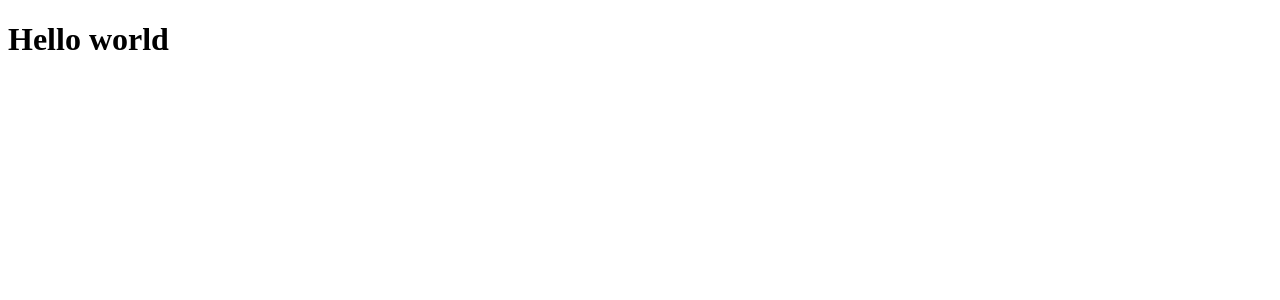
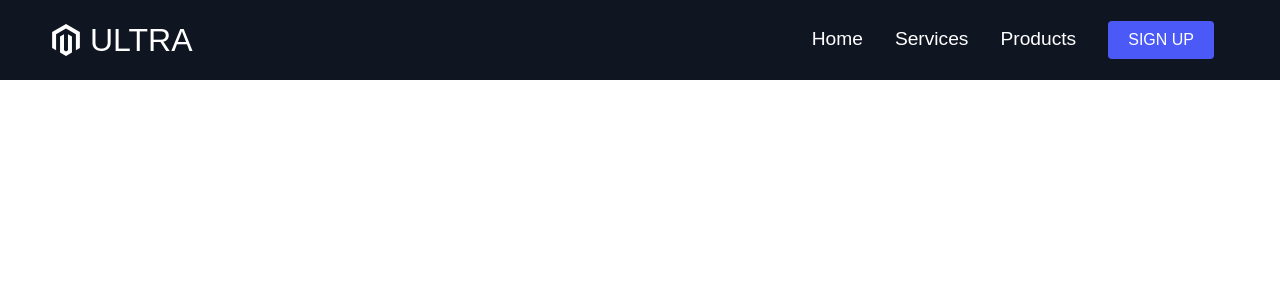
Before and after one commit to alexmirg/ultra, a React (Create React App) app: page / in a window 1280 px wide. Shown: the top 300 px of the page. Built offline with nearby package versions, Linux system fonts and the light colour scheme; the HTML template or start-up script is replaced by a standard one.

Commit message:
Implemented NavBar component

```diff
--- a/package.json
+++ b/package.json
@@ -8,7 +8,10 @@
     "@testing-library/user-event": "^7.1.2",
     "react": "^16.14.0",
     "react-dom": "^16.14.0",
-    "react-scripts": "3.4.3"
+    "react-icons": "^3.11.0",
+    "react-router-dom": "^5.2.0",
+    "react-scripts": "3.4.3",
+    "styled-components": "^5.2.0"
   },
   "scripts": {
     "start": "react-scripts start",
--- a/src/App.js
+++ b/src/App.js
@@ -1,11 +1,16 @@
-import React from 'react';
+import React from 'react'
+import {BrowserRouter as Router, Switch, Route} from 'react-router-dom'
+
+import GlobalStyle from './globalStyles'
+import { Navbar } from './components'
 
 function App() {
   return (
-    <div className="App">
-      <h1>Hello world</h1>
-    </div>
+    <Router>
+      <GlobalStyle />
+      <Navbar />
+    </Router>
   );
 }
 
-export default App;
+export default App
--- /dev/null
+++ b/src/components/NavBar/NavBar.js
@@ -0,0 +1,78 @@
+import React, {useState, useEffect} from 'react'
+import {FaBars, FaTimes} from 'react-icons/fa'
+import {IconContext} from 'react-icons/lib'
+
+import {Button} from '../../globalStyles'
+
+import {
+  Nav,
+  NavbarContainer,
+  NavLogo,
+  NavIcon,
+  MobileIcon,
+  NavMenu,
+  NavItem,
+  NavLinks,
+  NavItemBtn,
+  NavBtnLink
+} from './Navbar.elements'
+
+
+const NavBar = () => {
+
+  const [click, setClick] = useState(false)
+  const [button, setButton] = useState(true)
+
+  const handleClick = () => setClick(!click)
+
+  const showButton = () => {
+    if(window.innerWidth <= 960) {
+      setButton(false)
+    } else {
+      setButton(true)
+    }
+  }
+
+  useEffect(()=> {showButton()}, [])
+  window.addEventListener('resize', showButton)
+
+  return (
+        <>
+          <IconContext.Provider value={{color: '#fff'}}>
+            <Nav>
+              <NavbarContainer>
+                  <NavLogo to="/">
+                      <NavIcon />
+                      ULTRA
+                  </NavLogo>
+                  <MobileIcon onClick={handleClick}>
+                    {click ? <FaTimes /> : <FaBars />}
+                  </MobileIcon>
+                  <NavMenu onClick={handleClick} click={click}>
+                    <NavItem><NavLinks to='/'>Home</NavLinks></NavItem>
+                    <NavItem><NavLinks to='/services'>Services</NavLinks></NavItem>
+                    <NavItem><NavLinks to='/products'>Products</NavLinks></NavItem>
+                    <NavItemBtn>
+                    {button ? (
+                      <NavBtnLink to="/sign-up">
+                        <Button primary>
+                          SIGN UP
+                        </Button>
+                      </NavBtnLink>
+                    ) : (
+                      <NavBtnLink to="/sign-up">
+                        <Button fontBig primary>
+                          SIGN UP
+                        </Button>
+                      </NavBtnLink>
+                    )}</NavItemBtn>
+                  </NavMenu>
+
+              </NavbarContainer>
+            </Nav>
+          </IconContext.Provider>
+        </>
+    )
+}
+
+export default NavBar
--- /dev/null
+++ b/src/components/NavBar/Navbar.elements.js
@@ -0,0 +1,129 @@
+import styled from 'styled-components'
+import {Container} from '../../globalStyles'
+import {FaMagento} from 'react-icons/fa'
+import {Link} from 'react-router-dom'
+
+export const Nav = styled.nav`
+    background: #101522;
+    height: 80px;
+    display: flex;
+    justify-content: center;
+    align-items: center;
+    font-size: 1.2rem;
+    position: sticky;
+    top: 0;
+    z-index: 999;
+`
+
+export const NavbarContainer = styled(Container)`
+    display: flex;
+    justify-content: space-between;
+    height: 80px;
+
+    ${Container}
+`
+
+export const NavLogo = styled(Link)`
+    color: #fff;
+    justify-self: flex-start;
+    cursor: pointer;
+    text-decoration: none;
+    font-size: 2rem;
+    display: flex;
+    align-items: center;
+`
+
+export const NavIcon = styled(FaMagento)`
+    margin-right: 0.5rem;
+`
+
+export const MobileIcon = styled.div`
+    display: none;
+    @media screen and (max-width: 960px) {
+        display: block;
+        position: absolute;
+        top: 0;
+        right: 0;
+        transform: translate(-100%, 60%);
+        font-size: 1.8rem;
+        cursor: pointer;
+    }
+`
+
+export const NavMenu = styled.ul`
+    display: flex;
+    align-items: center;
+    list-style: none;
+    text-align: center;
+    @media screen and (max-width: 960px) {
+        display: flex;
+        flex-direction: column;
+        width: 100%;
+        height: 90vh;
+        position: absolute;
+        top: 80px;
+        left: ${({click}) => (click ? 0 : '-100%')};
+        opacity: 1;
+        transition: all 0.5s ease;
+        background: #101522;
+    }
+`
+
+export const NavItem = styled.li`
+    height: 80px;
+    border-bottom: 2px solid transparent;
+
+    &:hover {
+        border-bottom: 2px solid #4b59f7;
+    }
+    @media screen and (max-width: 960px) {
+        width: 100%;
+
+        &:hover {
+            border: none;
+        }
+    }
+`
+
+export const NavLinks = styled(Link)`
+    color: #fff;
+    display: flex;
+    align-items: center;
+    text-decoration: none;
+    padding: 0.5rem 1rem;
+    height: 100%;
+
+    @media screen and (max-width: 960px) {
+        text-align: center;
+        padding: 2rem;
+        width: 100%;
+        display: table;
+
+        &:hover {
+            color: #4b59f7;
+            transition: all 0.3s ease;
+        }
+    }
+`
+
+export const NavItemBtn = styled.li`
+@media screen and (max-width: 960px) {
+    display: flex;
+    justify-content: center;
+    align-items: center;
+    width: 100%;
+    height: 120px;
+}
+`
+
+export const NavBtnLink = styled(Link)`
+    display: flex;
+    justify-content: center;
+    align-items: center;
+    text-decoration: none;
+    padding: 8px 16px;
+    height: 100%;
+    width: 100%;
+    border: none;
+    outline: none;
+`
--- /dev/null
+++ b/src/components/index.js
@@ -0,0 +1 @@
+export {default as Navbar} from './NavBar/NavBar'
--- /dev/null
+++ b/src/globalStyles.js
@@ -0,0 +1,45 @@
+import styled, {createGlobalStyle} from 'styled-components'
+
+const GlobalStyle = createGlobalStyle`
+* {
+    margin: 0;
+    padding: 0;
+    box-sizing: border-box;
+    font-family: 'Source Sans Pro', sans-serif;
+}
+`
+
+export const Container = styled.div`
+    z-index: 1;
+    width: 100%;
+    max-width: 1300px;
+    margin: 0 auto;
+    padding: 0 50px;
+    @media screen and (max-width: 991px) {
+        padding: 0 30px;
+    }
+`
+
+export const Button = styled.button`
+    border-radius: 4px;
+    background: ${({primary}) => (primary ? '#4b59f7': '#0467fb')};
+    white-space: nowrap;
+    padding: ${({big}) => (big ? '12px 64px' : '10px 20px')};
+    color: #fff;
+    font-size: ${({fontBig}) => (fontBig ? '20px' : '16px')};
+    outline: none;
+    border: none;
+    cursor: pointer;
+    &:hover {
+        transition: all 0.3s ease-out;
+        background: #fff;
+        background: ${({primary}) => (primary ? '#0467fb': '#4b59f7')};
+    }
+
+    @media screen and (max-width: 960px) {
+        width: 100%;
+    }
+`
+
+
+export default GlobalStyle
```
Also changed, not shown: 1 other file (tests, documents, lock files or other folders).
